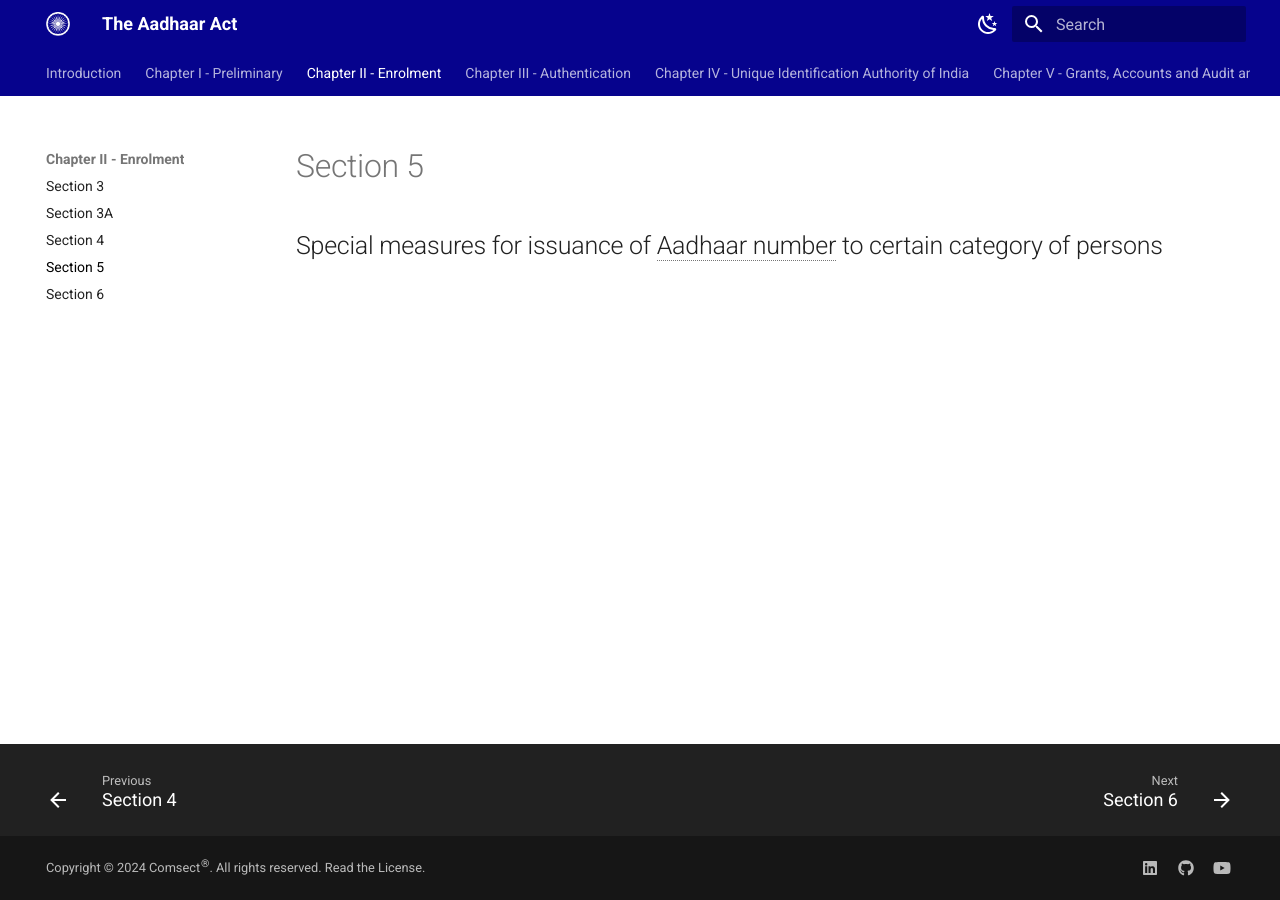
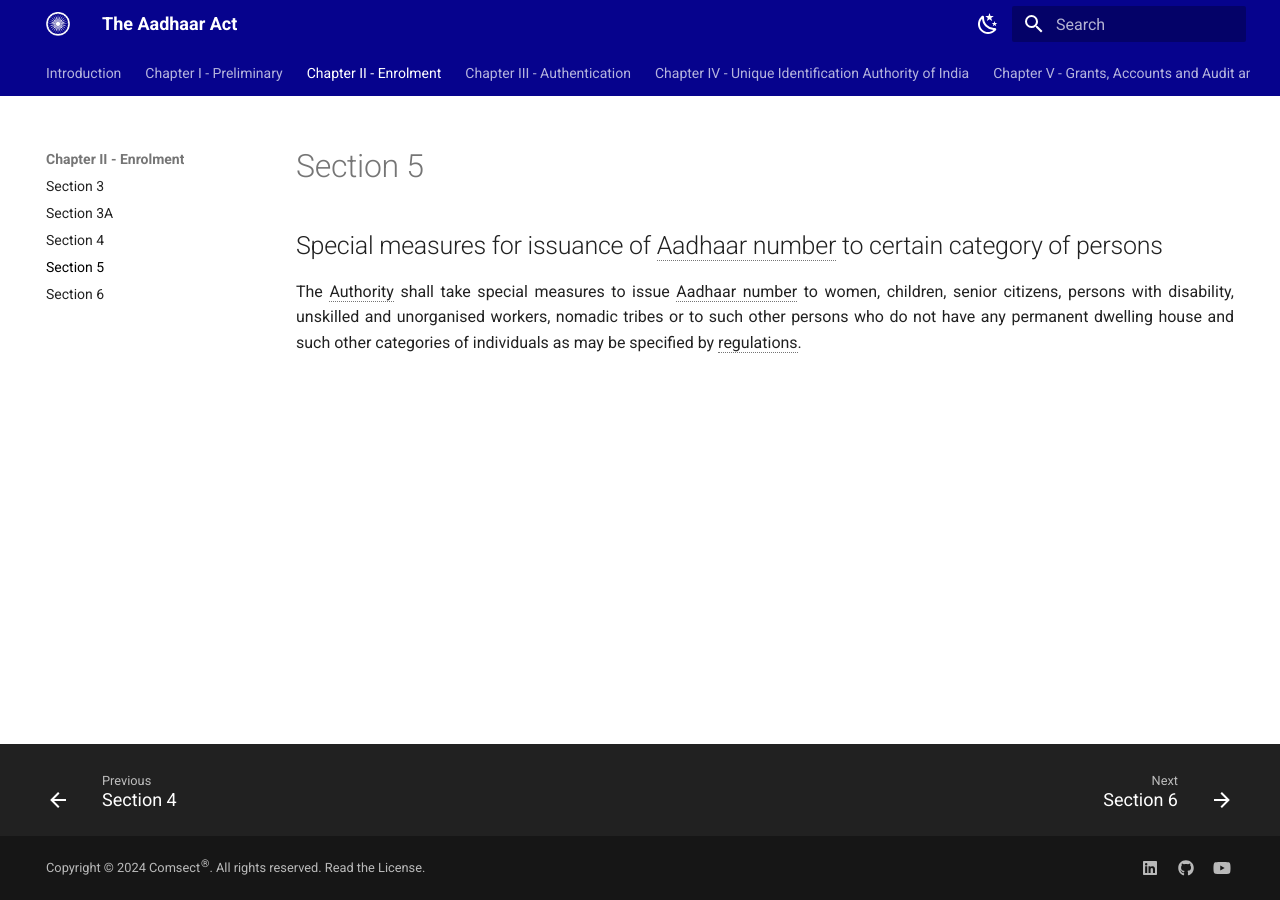
Before and after one commit to comsect/aadhaar-act, an MkDocs documentation site: the page built from docs/en/5.md, in a window 1280 px wide. Built offline with MkDocs 1.6.1 and Material for MkDocs 9.7.7, drawn with Linux system fonts in a browser that asks for light colours.

Commit message:
add section-five

```diff
--- a/docs/en/5.md
+++ b/docs/en/5.md
@@ -5,3 +5,5 @@
 ---
 
 ## Special measures for issuance of Aadhaar number to certain category of persons
+
+The Authority shall take special measures to issue Aadhaar number to women, children, senior citizens, persons with disability, unskilled and unorganised workers, nomadic tribes or to such other persons who do not have any permanent dwelling house and such other categories of individuals as may be specified by regulations.
```
